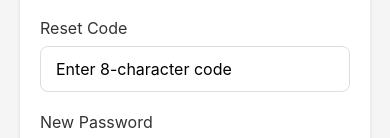
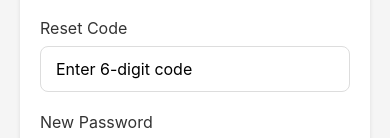
Before and after one commit to chirag127/Sketch2ArtAI, a React Native app in the folder frontend/: screen /ResetPassword in a window 390 px wide. Shown: the part 291-429 px from the top of the page. Built offline with nearby package versions, Linux system fonts and the light colour scheme.

Commit message:
Add reset password code generation and update input field to accept 6-digit code

```diff
--- a/frontend/screens/ResetPasswordScreen.js
+++ b/frontend/screens/ResetPasswordScreen.js
@@ -237,11 +237,11 @@ export default function ResetPasswordScreen({ navigation, route }) {
                         <Text style={styles.label}>Reset Code</Text>
                         <TextInput
                             style={styles.input}
-                            placeholder="Enter 8-character code"
+                            placeholder="Enter 6-digit code"
                             value={verificationCode}
                             onChangeText={setVerificationCode}
-                            autoCapitalize="characters"
-                            maxLength={8}
+                            keyboardType="numeric"
+                            maxLength={6}
                         />
                     </View>
 
```
Also changed, not shown: 1 other file (tests, documents, lock files or other folders).
